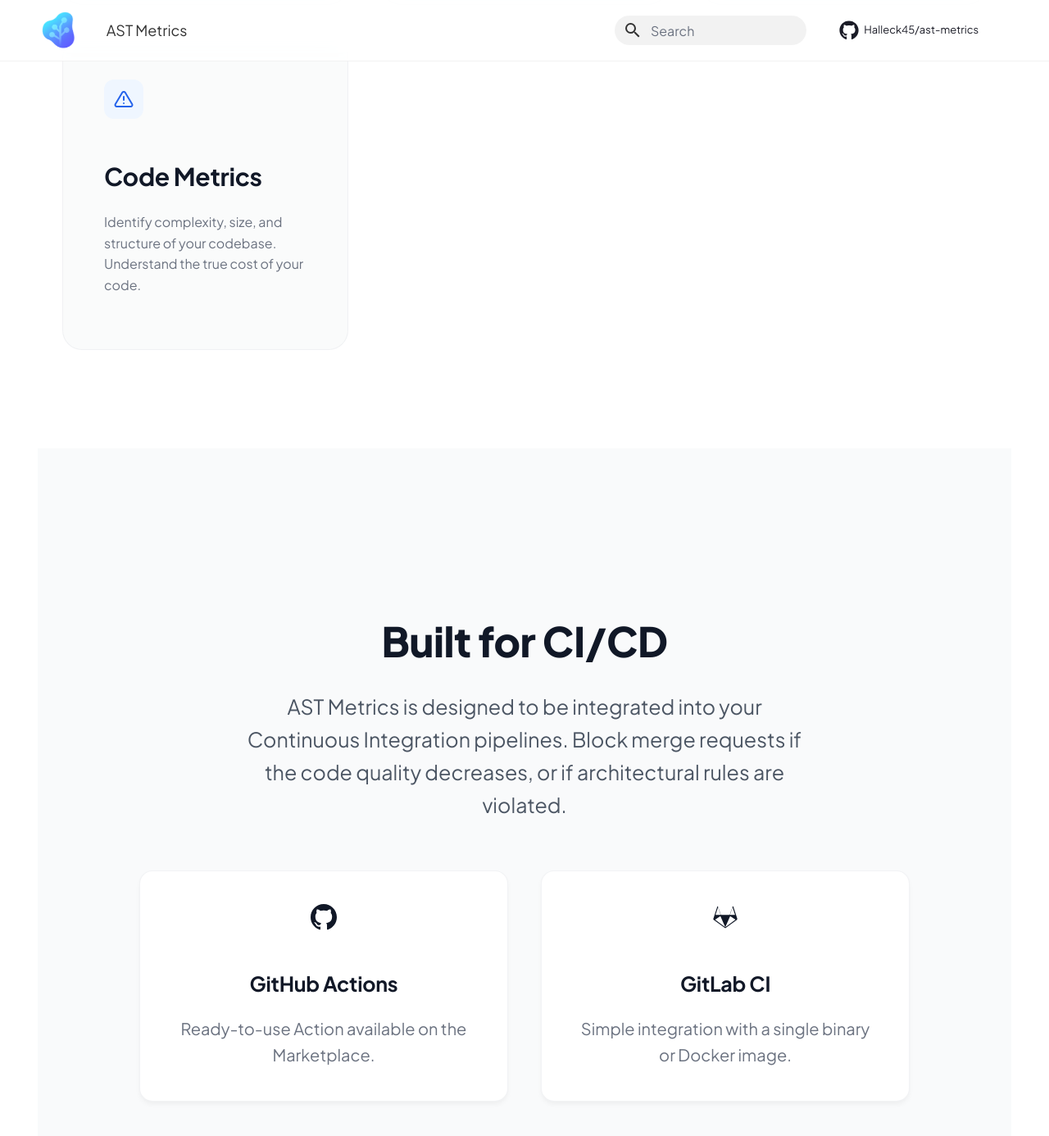
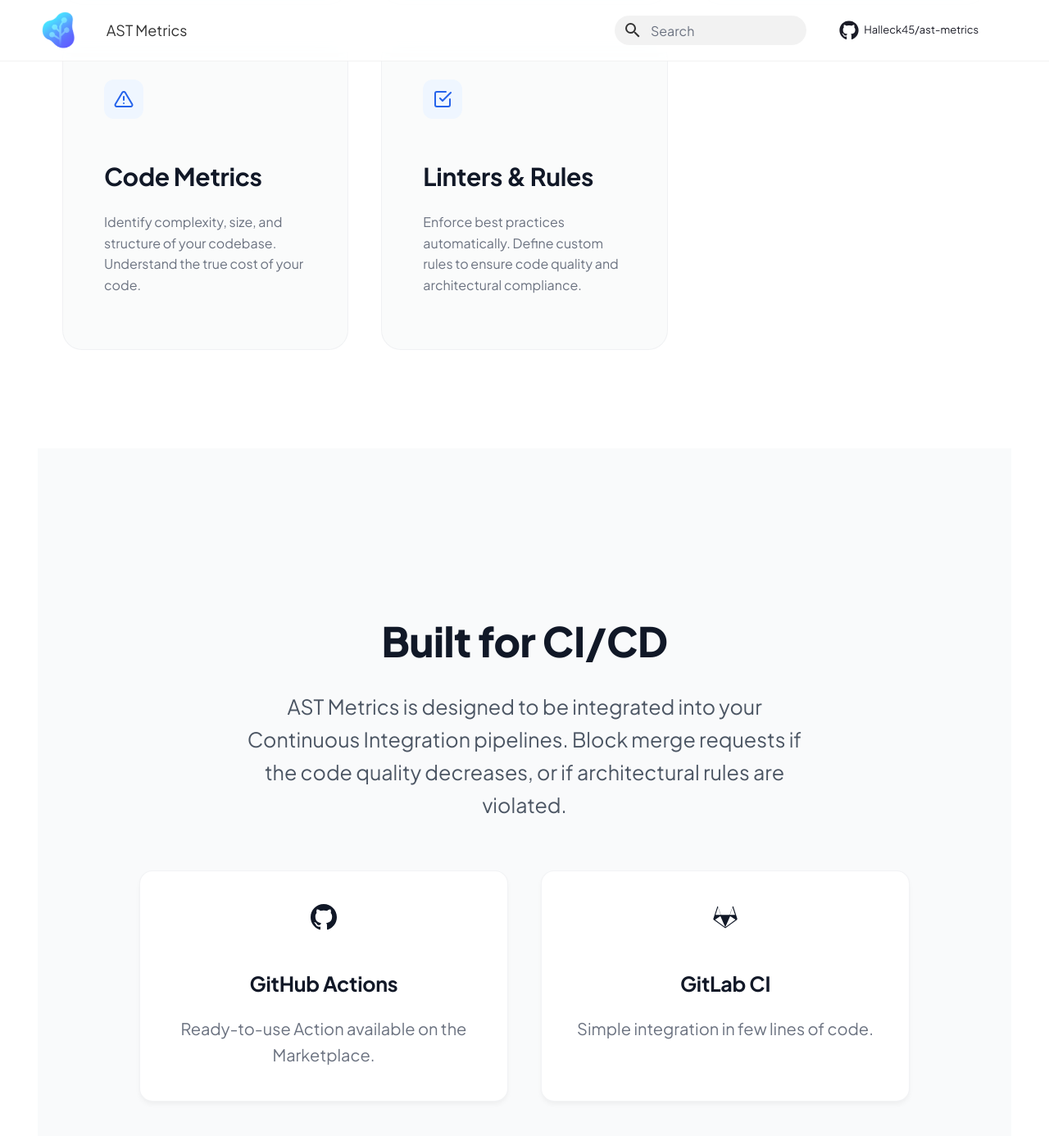
Before and after one commit to Halleck45/ast-metrics, an MkDocs documentation site: the page built from docs/index.md, in a window 1280 px wide and 1400 px high, scrolled down 1662 px. Shown: the top 1386 px of the window at 82% size. Built offline with MkDocs 1.6.1 and Material for MkDocs 9.7.7, drawn with Linux system fonts in a browser that asks for light colours; comment, search, counter and statistics services are not loaded.

Commit message:
bloc about linters

```diff
--- a/docs/overrides/home.html
+++ b/docs/overrides/home.html
@@ -113,6 +113,20 @@
         <h3>Code Metrics</h3>
         <p>Identify complexity, size, and structure of your codebase. Understand the true cost of your code.</p>
       </div>
+
+      <!-- Linters -->
+      <div class="feature-card fade-up">
+        <div class="feature-icon">
+          <svg xmlns="http://www.w3.org/2000/svg" width="24" height="24" viewBox="0 0 24 24" fill="none"
+            stroke="currentColor" stroke-width="2" stroke-linecap="round" stroke-linejoin="round">
+            <polyline points="9 11 12 14 22 4"></polyline>
+            <path d="M21 12v7a2 2 0 0 1-2 2H5a2 2 0 0 1-2-2V5a2 2 0 0 1 2-2h11"></path>
+          </svg>
+        </div>
+        <h3>Linters & Rules</h3>
+        <p>Enforce best practices automatically. Define custom rules to ensure code quality and architectural
+          compliance.</p>
+      </div>
     </div>
   </section>
 
@@ -146,7 +160,7 @@
               </svg>
             </div>
             <h3>GitLab CI</h3>
-            <p>Simple integration with a single binary or Docker image.</p>
+            <p>Simple integration in few lines of code.</p>
           </div>
         </div>
       </div>
```
